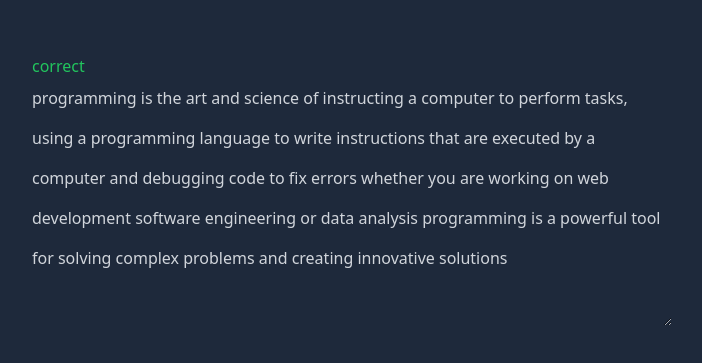
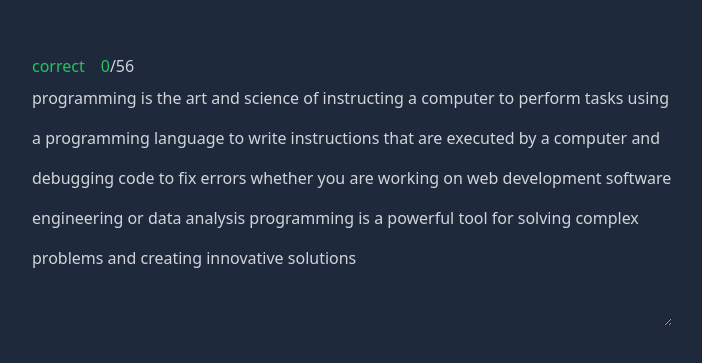
Before and after one commit to JaxonScott/shoefish-type-test, a Next.js app: page / in a window 1280 px wide. Shown: the part 207-570 px from the top of the page, without its empty margins (288-990 px from the left). Built offline with nearby package versions, Linux system fonts and the light colour scheme.

Commit message:
word counter

```diff
--- a/src/data/data.json
+++ b/src/data/data.json
@@ -12,7 +12,7 @@
     "computer",
     "to",
     "perform",
-    "tasks,",
+    "tasks",
     "using",
     "a",
     "programming",
--- a/src/pages/index.tsx
+++ b/src/pages/index.tsx
@@ -32,13 +32,14 @@ const Home: NextPage = () => {
       userInput[userInput.length - 1] ===
       testData.text.join(" ")[userInput.length - 1]
     ) {
-      console.log(testData.text.join(" ")[userInput.length]);
       setCorrect(true);
     } else {
       console.log("not correct");
       setCorrect(false);
     }
   }, [userInput]);
+
+  console.log(testData.text.join(" ").slice(0, userInput.length));
 
   return (
     <>
@@ -49,7 +50,24 @@ const Home: NextPage = () => {
       </Head>
       <main className="mx-auto flex h-screen w-1/2 flex-col items-center justify-center">
         <div>
-          <p>{correct ? <span className="text-green-500">correct</span> : <span className="text-red-500">incorrect</span>}</p>
+          <div className="flex gap-4">
+            <p>
+              {correct ? (
+                <span className="text-green-500">correct</span>
+              ) : (
+                <span className="text-red-500">incorrect</span>
+              )}
+            </p>
+            <p>
+              <span
+                className={clsx({
+                  ["text-green-500"]: correct,
+                  ["text-red-500"]: !correct,
+                })}
+              >{`${userInput.split(" ").length - 1}`}</span>
+              /{`${testData.text.length - 1}`}
+            </p>
+          </div>
           <p className="leading-10">{testData.text.join(" ")}</p>
           <textarea
             className="w-full border-none bg-slate-800 text-white outline-none"
```
